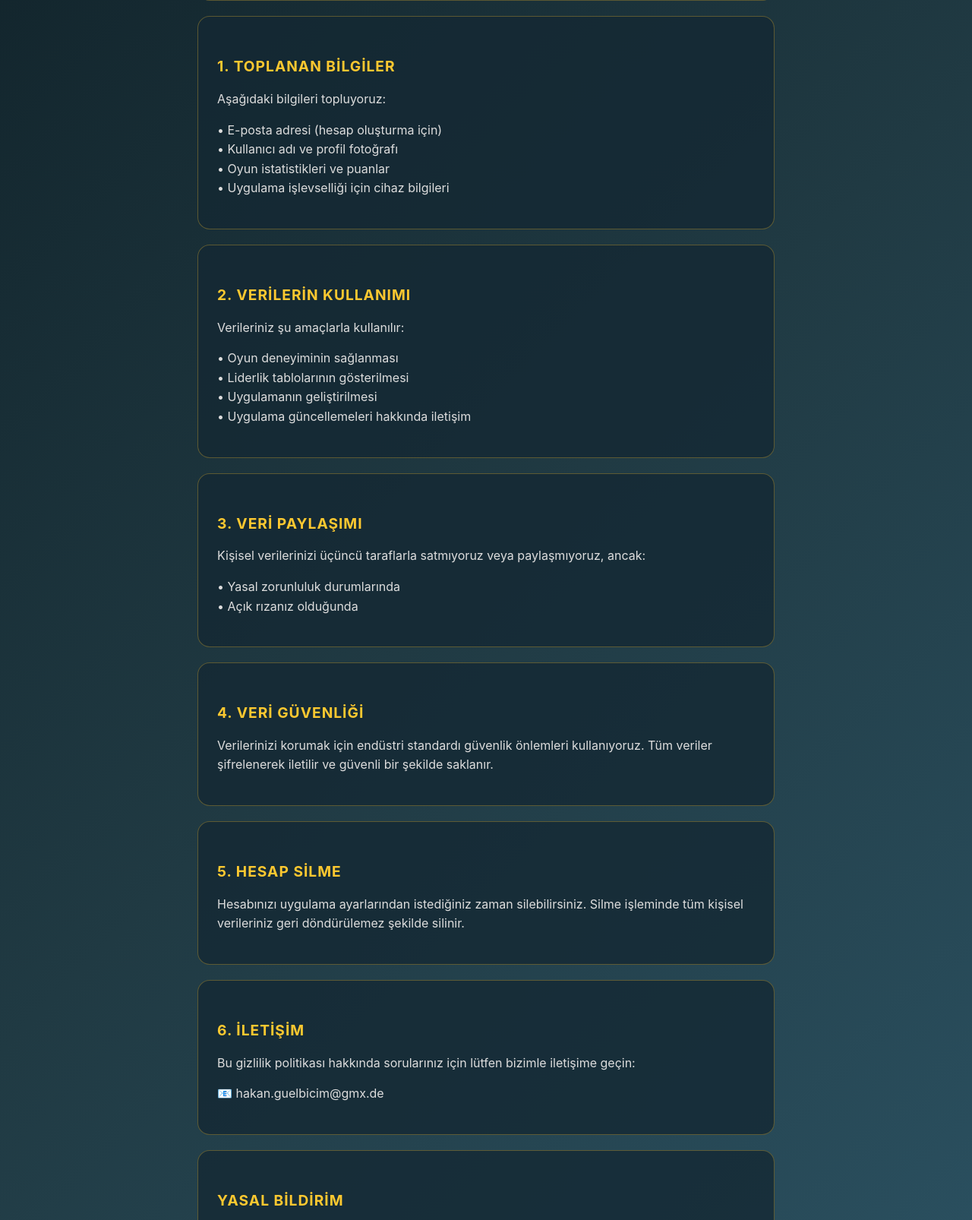
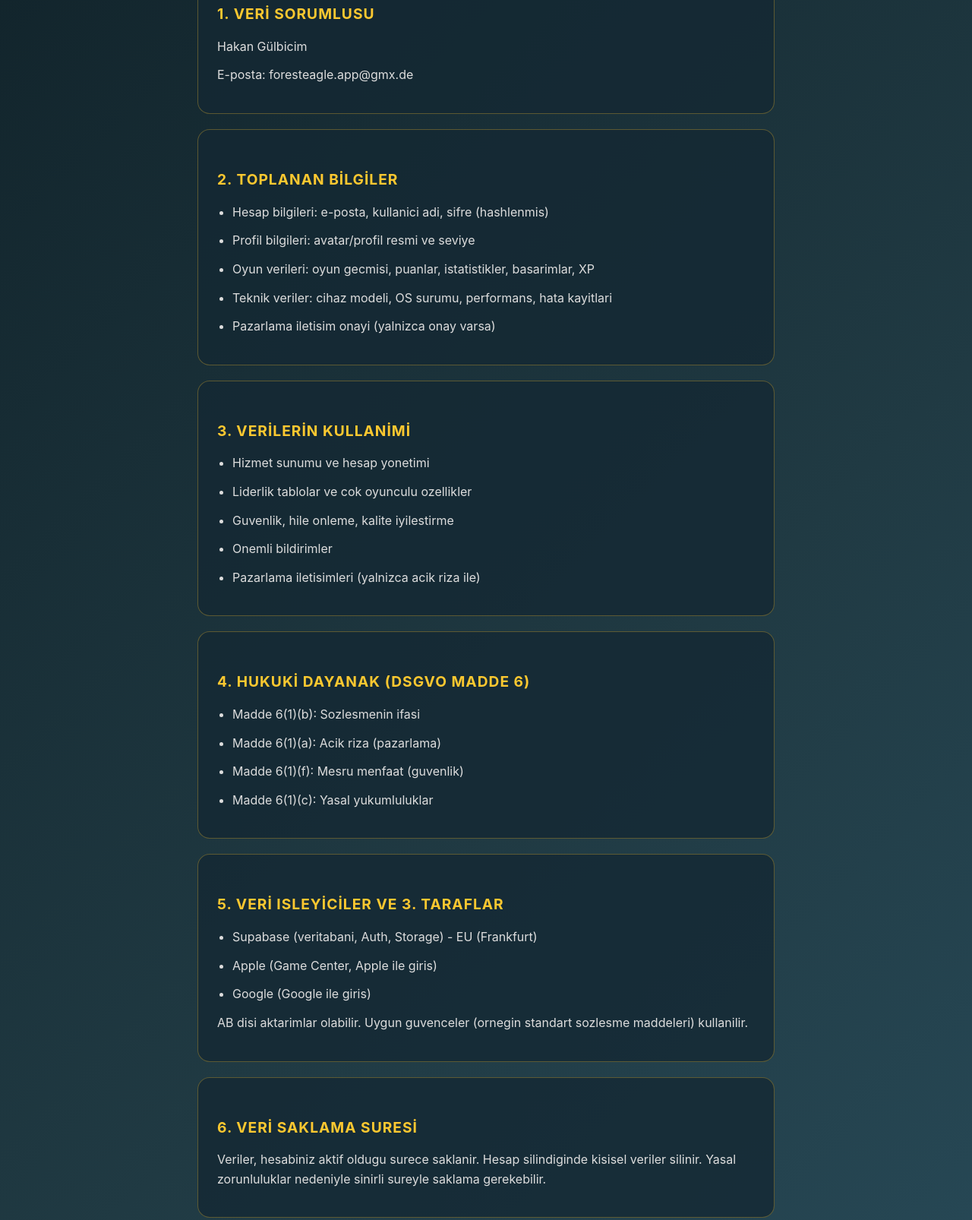
Before and after one commit to redwhite61/FelekQuiz, a plain HTML site: page privacy-policy-tr.html in a window 1280 px wide. Shown: the part 427-2033 px from the top of the page at 76% size. Drawn offline with Linux system fonts and the light colour scheme.

Commit message:
Update privacy policy with new content and formatting

```diff
--- a/privacy-policy-tr.html
+++ b/privacy-policy-tr.html
@@ -4,7 +4,7 @@
 <head>
     <meta charset="UTF-8">
     <meta name="viewport" content="width=device-width, initial-scale=1.0">
-    <title>Gizlilik Politikası - FelekQuiz</title>
+    <title>Gizlilik Politikasi - FelekQuiz</title>
     <style>
         * {
             margin: 0;
@@ -43,9 +43,14 @@
             letter-spacing: 1px;
         }
 
-        p {
+        p, li {
             color: #ddd;
-            margin-bottom: 15px;
+            margin-bottom: 12px;
+        }
+
+        ul {
+            padding-left: 20px;
+            margin-bottom: 10px;
         }
 
         .section {
@@ -88,72 +93,100 @@
 
 <body>
     <div class="container">
-        <h1>🎡 FelekQuiz</h1>
+        <h1>FelekQuiz</h1>
 
         <div class="lang-switch">
-            <a href="privacy-policy.html">🇩🇪 Deutsch</a>
-            <a href="privacy-policy-tr.html">🇹🇷 Türkçe</a>
+            <a href="privacy-policy.html">Deutsch</a>
+            <a href="privacy-policy-tr.html">Turkce</a>
+            <a href="terms.html">Kullanim Kosullari</a>
         </div>
 
         <div class="section">
-            <h2>Gizlilik Politikası</h2>
-            <p>Son Güncelleme: Aralık 2024</p>
-            <p>FelekQuiz'e hoş geldiniz! Bu Gizlilik Politikası, verilerinizi nasıl topladığımızı, kullandığımızı ve
-                koruduğumuzu açıklar.</p>
+            <h2>Gizlilik Politikasi</h2>
+            <p>Son Guncelleme: Ocak 2026</p>
         </div>
 
         <div class="section">
-            <h2>1. Toplanan Bilgiler</h2>
-            <p>Aşağıdaki bilgileri topluyoruz:</p>
-            <p>• E-posta adresi (hesap oluşturma için)<br>
-                • Kullanıcı adı ve profil fotoğrafı<br>
-                • Oyun istatistikleri ve puanlar<br>
-                • Uygulama işlevselliği için cihaz bilgileri</p>
+            <h2>1. Veri Sorumlusu</h2>
+            <p>Hakan G&uuml;lbicim</p>
+            <p>E-posta: foresteagle.app@gmx.de</p>
         </div>
 
         <div class="section">
-            <h2>2. Verilerin Kullanımı</h2>
-            <p>Verileriniz şu amaçlarla kullanılır:</p>
-            <p>• Oyun deneyiminin sağlanması<br>
-                • Liderlik tablolarının gösterilmesi<br>
-                • Uygulamanın geliştirilmesi<br>
-                • Uygulama güncellemeleri hakkında iletişim</p>
+            <h2>2. Toplanan Bilgiler</h2>
+            <ul>
+                <li>Hesap bilgileri: e-posta, kullanici adi, sifre (hashlenmis)</li>
+                <li>Profil bilgileri: avatar/profil resmi ve seviye</li>
+                <li>Oyun verileri: oyun gecmisi, puanlar, istatistikler, basarimlar, XP</li>
+                <li>Teknik veriler: cihaz modeli, OS surumu, performans, hata kayitlari</li>
+                <li>Pazarlama iletisim onayi (yalnizca onay varsa)</li>
+            </ul>
         </div>
 
         <div class="section">
-            <h2>3. Veri Paylaşımı</h2>
-            <p>Kişisel verilerinizi üçüncü taraflarla satmıyoruz veya paylaşmıyoruz, ancak:</p>
-            <p>• Yasal zorunluluk durumlarında<br>
-                • Açık rızanız olduğunda</p>
+            <h2>3. Verilerin Kullanimi</h2>
+            <ul>
+                <li>Hizmet sunumu ve hesap yonetimi</li>
+                <li>Liderlik tablolar ve cok oyunculu ozellikler</li>
+                <li>Guvenlik, hile onleme, kalite iyilestirme</li>
+                <li>Onemli bildirimler</li>
+                <li>Pazarlama iletisimleri (yalnizca acik riza ile)</li>
+            </ul>
         </div>
 
         <div class="section">
-            <h2>4. Veri Güvenliği</h2>
-            <p>Verilerinizi korumak için endüstri standardı güvenlik önlemleri kullanıyoruz. Tüm veriler şifrelenerek
-                iletilir ve güvenli bir şekilde saklanır.</p>
+            <h2>4. Hukuki Dayanak (DSGVO Madde 6)</h2>
+            <ul>
+                <li>Madde 6(1)(b): Sozlesmenin ifasi</li>
+                <li>Madde 6(1)(a): Acik riza (pazarlama)</li>
+                <li>Madde 6(1)(f): Mesru menfaat (guvenlik)</li>
+                <li>Madde 6(1)(c): Yasal yukumluluklar</li>
+            </ul>
         </div>
 
         <div class="section">
-            <h2>5. Hesap Silme</h2>
-            <p>Hesabınızı uygulama ayarlarından istediğiniz zaman silebilirsiniz. Silme işleminde tüm kişisel
-                verileriniz geri döndürülemez şekilde silinir.</p>
+            <h2>5. Veri Isleyiciler ve 3. Taraflar</h2>
+            <ul>
+                <li>Supabase (veritabani, Auth, Storage) - EU (Frankfurt)</li>
+                <li>Apple (Game Center, Apple ile giris)</li>
+                <li>Google (Google ile giris)</li>
+            </ul>
+            <p>AB disi aktarimlar olabilir. Uygun guvenceler (ornegin standart sozlesme maddeleri) kullanilir.</p>
         </div>
 
         <div class="section">
-            <h2>6. İletişim</h2>
-            <p>Bu gizlilik politikası hakkında sorularınız için lütfen bizimle iletişime geçin:</p>
-            <p>📧 hakan.guelbicim@gmx.de</p>
+            <h2>6. Veri Saklama Suresi</h2>
+            <p>Veriler, hesabiniz aktif oldugu surece saklanir. Hesap silindiginde kisisel veriler silinir. Yasal zorunluluklar nedeniyle sinirli sureyle saklama gerekebilir.</p>
+        </div>
+
+        <div class="section">
+            <h2>7. Veri Sahibi Haklari</h2>
+            <ul>
+                <li>Veriye erisim, duzeltme, silme</li>
+                <li>Islemeyi kisitlama ve veri tasinabilirligi</li>
+                <li>Islemeye itiraz ve riza geri cekme</li>
+                <li>Yetkili makama sikayet</li>
+            </ul>
+        </div>
+
+        <div class="section">
+            <h2>8. Hesap Silme</h2>
+            <p>Ayarlar &gt; Hesap Ayarlari &gt; Hesabimi Sil adimlariyla hesap silme yapabilirsiniz. Bu islem geri alinamaz.</p>
+        </div>
+
+        <div class="section">
+            <h2>9. Iletisim</h2>
+            <p>E-posta: foresteagle.app@gmx.de</p>
         </div>
 
         <div class="section">
             <h2>Yasal Bildirim</h2>
-            <p>Geliştirici: Hakan Gülbicim</p>
-            <p>📧 hakan.guelbicim@gmx.de</p>
-            <p>Ülke: Almanya</p>
-            <p>Bu uygulama kişisel bir hobi projesidir.</p>
+            <p>Gelistirici: Hakan G&uuml;lbicim</p>
+            <p>E-posta: foresteagle.app@gmx.de</p>
+            <p>Bu uygulama kisisel bir hobi projesidir.</p>
         </div>
 
-        <p class="footer">© 2025 FelekQuiz. Tüm hakları saklıdır.</p>
+        <p class="footer">&copy; 2026 FelekQuiz. Tum haklari saklidir.</p>
     </div>
 </body>
 
```
